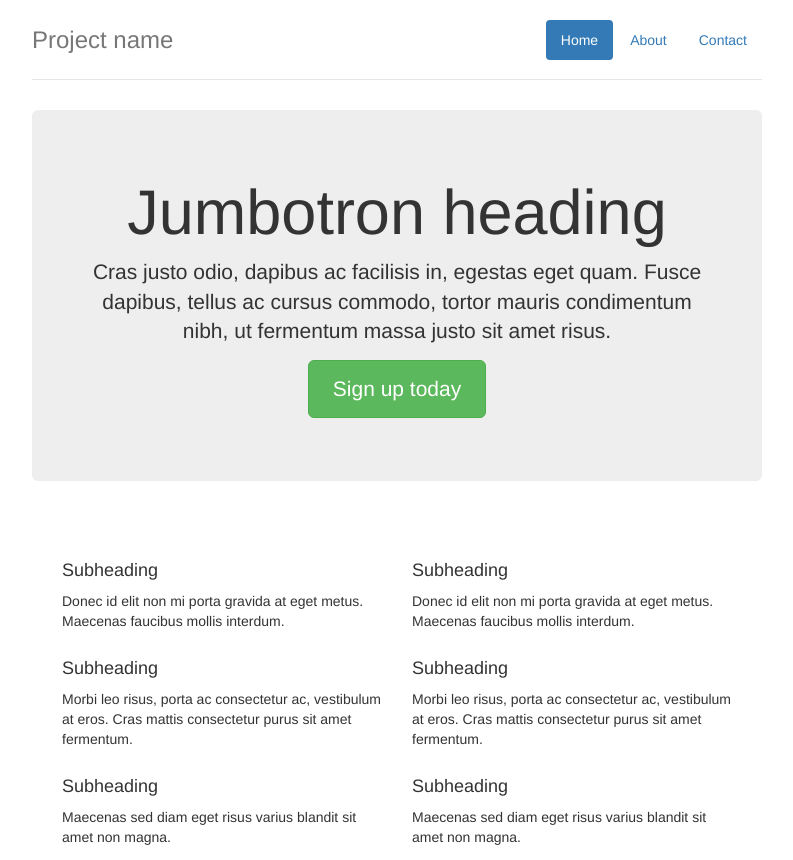
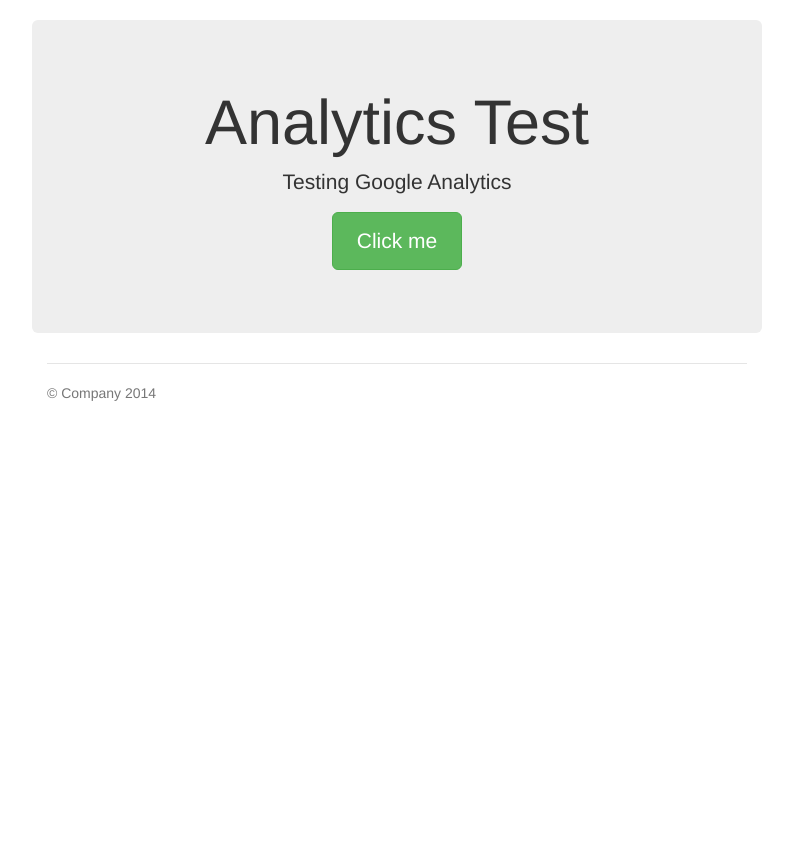
Before and after one commit to dasbier/analytics-test, a plain HTML site: page index.html in a window 1280 px wide. Shown: the top 860 px of the page, without its empty margins (243-1036 px from the left). After the commit the page ends 800 px from the top, so only its background shows below. Drawn offline with nearby package versions, Linux system fonts and the light colour scheme.

Commit message:
removed lots of words

```diff
--- a/index.html
+++ b/index.html
@@ -41,48 +41,12 @@
     </head>
     <body>
             <div class="container">
-                <div class="row">
-                    <div class="header">
-                        <nav>
-                            <ul class="nav nav-pills pull-right">
-                                <li role="presentation" class="active"><a href="#">Home</a></li>
-                                <li role="presentation"><a href="#">About</a></li>
-                                <li role="presentation"><a href="#">Contact</a></li>
-                            </ul>
-                        </nav>
-                        <h3 class="text-muted">Project name</h3>
-                    </div>
-                </div>
 
                 <div class="row">
                     <div class="jumbotron">
-                        <h1>Jumbotron heading</h1>
-                        <p class="lead">Cras justo odio, dapibus ac facilisis in, egestas eget quam. Fusce dapibus, tellus ac cursus commodo, tortor mauris condimentum nibh, ut fermentum massa justo sit amet risus.</p>
-                        <p><a class="btn btn-lg btn-success" id="sign-up" href="#" role="button">Sign up today</a></p>
-                    </div>
-                </div>
-
-                <div class="row marketing">
-                    <div class="col-lg-6">
-                        <h4>Subheading</h4>
-                        <p>Donec id elit non mi porta gravida at eget metus. Maecenas faucibus mollis interdum.</p>
-
-                        <h4>Subheading</h4>
-                        <p>Morbi leo risus, porta ac consectetur ac, vestibulum at eros. Cras mattis consectetur purus sit amet fermentum.</p>
-
-                        <h4>Subheading</h4>
-                        <p>Maecenas sed diam eget risus varius blandit sit amet non magna.</p>
-                    </div>
-
-                    <div class="col-lg-6">
-                        <h4>Subheading</h4>
-                        <p>Donec id elit non mi porta gravida at eget metus. Maecenas faucibus mollis interdum.</p>
-
-                        <h4>Subheading</h4>
-                        <p>Morbi leo risus, porta ac consectetur ac, vestibulum at eros. Cras mattis consectetur purus sit amet fermentum.</p>
-
-                        <h4>Subheading</h4>
-                        <p>Maecenas sed diam eget risus varius blandit sit amet non magna.</p>
+                        <h1>Analytics Test</h1>
+                        <p class="lead">Testing Google Analytics</p>
+                        <p><a class="btn btn-lg btn-success" id="click-me" href="#" role="button">Click me</a></p>
                     </div>
                 </div>
 
```
